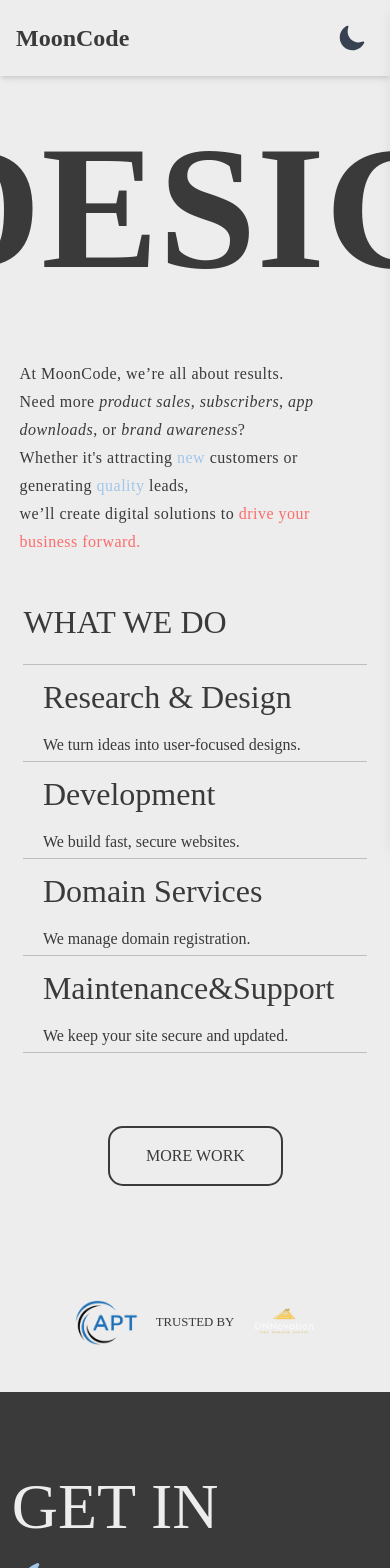
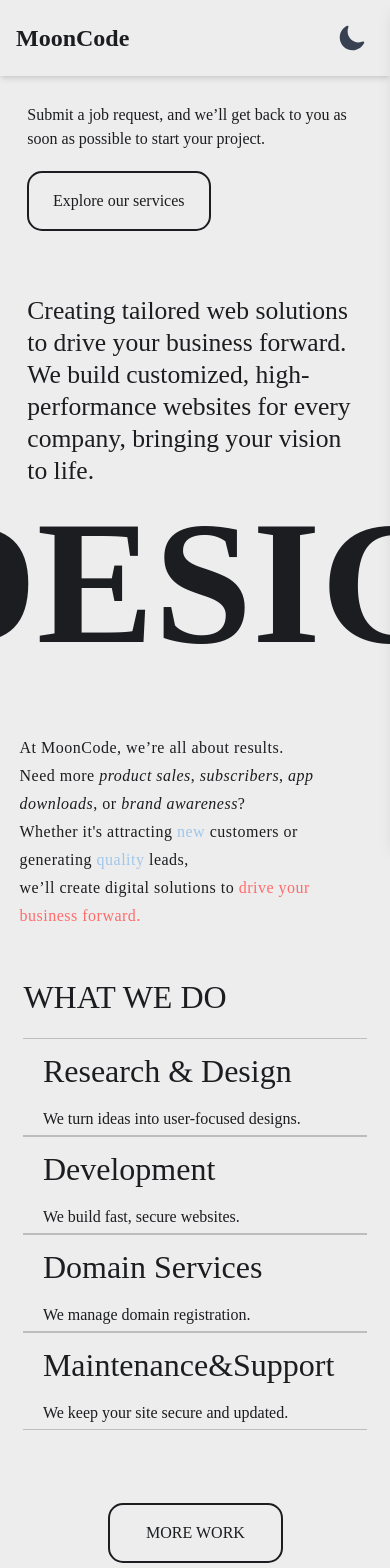
Before and after one commit to miriamciurea/agency, a React (Vite) app in the folder frontend/: page / in a window 390 px wide. Shown: the top 1568 px of the page. Built offline with nearby package versions, Linux system fonts and the light colour scheme.

Commit message:
homepage is better

```diff
--- a/frontend/src/Components/ContactUs/ContactForm.tsx
+++ b/frontend/src/Components/ContactUs/ContactForm.tsx
@@ -1,127 +1,3 @@
-// import React, { useState } from 'react';
-// import { TextField, Button, Select, MenuItem, FormControl, InputLabel } from '@mui/material';
-// import { IoIosSend } from "react-icons/io";
-
-// const ContactForm: React.FC = () => {
-
-//     const [budget, setBudget] = useState('');
-
-//     const handleChange = (event: React.ChangeEvent<{ value: unknown }>) => {
-//       setBudget(event.target.value as string);
-//     };
-
-
-
-//   return (
-//       <div className="grid grid-flow-row grid-cols-1 m-[10%] gap-[3%]
-//                 md:grid-flow-col md:grid-cols-2 md:m-[5%] md:mt-[5%]
-//       ">
-
-//         <div className="grid grid-flow-row order-last
-//                         md:order-first
-//                         ">
-
-//           <p className="h-[7vh] text-3xl
-//                         md:h-[13vh] md:text-5xl">
-//             Let’s get started
-//           </p>
-
-//           <form className="space-y-4">
-//             <TextField
-//               fullWidth
-//               label="Name"
-//               variant="outlined"
-//             />
-//             <TextField
-//               fullWidth
-//               label="Your email"
-//               variant="outlined"
-//               type="email"
-//             />
-//             <TextField
-//               fullWidth
-//               label="Phone number"
-//               variant="outlined"
-//               type="tel"
-//             />
-//             <FormControl fullWidth>
-//               <InputLabel id="budget-select-label">What’s your budget?</InputLabel>
-//               <Select
-//                 labelId="budget-select-label"
-//                 id="budget-select"
-//                 value={budget}
-//                 label="What’s your budget?"
-//                 onChange={handleChange}
-//                 style={{
-//                   backgroundColor: 'var(--bg)'
-//                 }}
-//               >
-//                 <MenuItem value={1000}
-//                   style={{
-//                     backgroundColor: 'var(--bg)'
-//                   }}
-//                 >less than $1,000</MenuItem>
-//                 <MenuItem value={2000}
-//                   style={{
-//                     backgroundColor: 'var(--bg)'
-//                   }}
-//                 >$1,000 - $3,000</MenuItem>
-//                 <MenuItem value={3000}
-//                   style={{
-//                     backgroundColor: 'var(--bg)'
-//                   }}
-//                 >$3,000 - $5,000</MenuItem>
-//                 <MenuItem value={'other'}
-//                   style={{
-//                     backgroundColor: 'var(--bg)'
-//                   }}
-//                 >other</MenuItem>
-//               </Select>
-//             </FormControl>
-
-//             <TextField
-//               fullWidth
-//               label="Tell us a little about your project"
-//               multiline
-//               rows={4}
-//               variant="outlined"
-//             />
-//             <Button variant="contained"
-//               endIcon={<IoIosSend />}
-//               style={{
-//                 backgroundColor: 'var(--blue)',
-//                 color: 'var(--grey)'
-//               }}
-//             >
-//               Send
-//             </Button>
-//           </form>
-//         </div>
-
-
-//         <div className="grid grid-flow-row">
-//           <h3 className="h-[13vh] font-[100] text-3xl">
-//             Got a concept? <br />
-//             Let’s develop it <span style={{ color: "var(--pink)" }}>together</span>.
-//           </h3>
-//           <div style={{
-//               backgroundImage: 'url(public/images/contactus.jpg)'
-//             }}
-//             className="w-full h-[150px] bg-cover bg-center
-//                       md:h-[465px]
-//             "
-//           >
-//           </div>
-//         </div>
-
-//       </div>
-
-
-//   );
-// };
-
-// export default ContactForm;
-
 import React, { useState } from 'react';
 import { TextField, Button, Select, MenuItem, FormControl, InputLabel, Snackbar, Alert } from '@mui/material';
 import { IoIosSend } from "react-icons/io";
@@ -224,12 +100,13 @@ const ContactForm: React.FC = () => {
   };
 
   return (
-    <div className="grid grid-flow-row grid-cols-1 m-[10%] gap-[3%] md:grid-flow-col md:grid-cols-2 md:m-[5%] md:mt-[5%]">
+    <div className="grid grid-flow-row grid-cols-1 m-[10%] gap-[3%]
+                    md:grid-flow-col md:grid-cols-2 md:m-[5%] md:mt-[5%]">
       {/* Left Side: Form Section */}
       <div className="grid grid-flow-row order-last md:order-first">
         <p className="h-[7vh] text-3xl md:h-[13vh] md:text-5xl">Let’s get started</p>
 
-        <form className="space-y-4" onSubmit={handleSubmit}>
+        <form className="space-y-4 mb-[25px] md:mb-0" onSubmit={handleSubmit}>
           {/* Name Field */}
           <TextField
             fullWidth
--- a/frontend/src/Components/Homepage/CompaniesSection.tsx
+++ b/frontend/src/Components/Homepage/CompaniesSection.tsx
@@ -31,7 +31,7 @@ const CompaniesSection: React.FC = () => {
       <a href="https://www.dnnovationconstruction.co.uk" target="_blank" rel="noopener noreferrer"
       className="transform transition-transform duration-300 hover:scale-110 hover:opacity-80">
         <div
-          className="w-[65px] h-[100px] md:w-[100px] bg-no-repeat bg-center bg-contain"
+          className="w-[65px] h-[100px] md:w-[100px] bg-no-repeat bg-center bg-contain bg-black bg-opacity-10 rounded-full"
           style={{
             backgroundImage: `url(${dnnLogo})`
           }}
--- a/frontend/src/Components/Homepage/Hero.tsx
+++ b/frontend/src/Components/Homepage/Hero.tsx
@@ -1,25 +1,29 @@
 import { useRef } from 'react';
 import useMouseMove from '../hooks/useMouseMove';
 import 'animate.css';
+import { useNavigate } from 'react-router-dom';
 
 const Hero = () => {
   const containerRef = useRef<HTMLDivElement>(null);
   const buttonRef = useRef<HTMLButtonElement>(null);
+
+  const navigate = useNavigate();
 
   // Apply the useMouseMove hook to the button within the container
   useMouseMove(containerRef, buttonRef);
 
   return (
     <section ref={containerRef} className="p-[7%] gap-[20%]
-                                            grid md:grid-cols-[1fr_2fr] items-center md:p-[2%] md:mt-[15%] md:gap-0">
+                                            grid md:grid-cols-[1fr_2fr] items-center md:p-[2%] md:mt-[12%] md:gap-0">
       <div className="flex flex-col gap-[20px]
                       md:h-[100%] md:w-[100%] md:justify-end animate__animated animate__fadeInLeft">
         <div className="md:pr-[20%] md:text-[1.3rem]">
-          Pick a plan, submit a job request, and your project will kickoff within 24 hours.
+        Submit a job request, and we’ll get back to you as soon as possible to start your project.
+
         </div>
 
         <div className="">
-          <button ref={buttonRef} className="button">Explore our services</button>
+          <button ref={buttonRef} className="button" onClick={() => navigate('/services')}>Explore our services</button>
         </div>
       </div>
 
--- a/frontend/src/Components/Homepage/PortfolioSection.tsx
+++ b/frontend/src/Components/Homepage/PortfolioSection.tsx
@@ -74,15 +74,12 @@ const PortfolioSection: React.FC = () => {
 
   return (
     <div className={styles.portfolioSectionContainer}>
-      {/* <h1 className={`${styles.portfolioTitle} sectionTitle`}>more work button</h1>
-       */}
-
       <div className="flex justify-center">
         <div className={styles.button}
           onMouseMove={(e) => handleMouseMove(e, e.currentTarget)}
           onMouseLeave={(e) => handleMouseLeave(e.currentTarget)}
           >
-          MORE WORK
+          <a href="/services">MORE WORK</a>
         </div>
       </div>
 
--- a/frontend/src/Components/Homepage/WhatWeDo.tsx
+++ b/frontend/src/Components/Homepage/WhatWeDo.tsx
@@ -3,13 +3,13 @@ import styles from "./WhatWeDo.module.css";
 
 const imageMapping = {
   "Research & Design":
-    "https://images.unsplash.com/photo-1674027326254-88c960d8e561?q=80&w=3132&auto=format&fit=crop&ixlib=rb-4.0.3&ixid=M3wxMjA3fDB8MHxwaG90by1wYWdlfHx8fGVufDB8fHx8fA%3D%3D",
+    "https://images.unsplash.com/photo-1523726491678-bf852e717f6a?q=80&w=2940&auto=format&fit=crop&ixlib=rb-4.0.3&ixid=M3wxMjA3fDB8MHxwaG90by1wYWdlfHx8fGVufDB8fHx8fA%3D%3D",
   "Development":
-    "https://images.unsplash.com/photo-1674027001840-1a3e834eb73f?q=80&w=3132&auto=format&fit=crop&ixlib=rb-4.0.3&ixid=M3wxMjA3fDB8MHxwaG90by1wYWdlfHx8fGVufDB8fHx8fA%3D%3D",
+    "https://images.unsplash.com/photo-1580894894513-541e068a3e2b?q=80&w=2940&auto=format&fit=crop&ixlib=rb-4.0.3&ixid=M3wxMjA3fDB8MHxwaG90by1wYWdlfHx8fGVufDB8fHx8fA%3D%3D",
   "Domain Services":
-    "https://plus.unsplash.com/premium_photo-1661600114108-3179188e1ab3?q=80&w=2940&auto=format&fit=crop&ixlib=rb-",
+    "https://images.unsplash.com/photo-1483817101829-339b08e8d83f?q=80&w=2904&auto=format&fit=crop&ixlib=rb-4.0.3&ixid=M3wxMjA3fDB8MHxwaG90by1wYWdlfHx8fGVufDB8fHx8fA%3D%3D",
   "Maintenance&Support":
-    "https://images.unsplash.com/photo-1552664730-d307ca884978?q=80&w=2940&auto=format&fit=crop&ixlib=rb-4.0.3&ixid=M3wxMjA3fDB8MHxwaG90by1wYWdlfHx8fGVufDB8fHx8fA%3D%3D",
+    "https://images.unsplash.com/photo-1522202176988-66273c2fd55f?w=900&auto=format&fit=crop&q=60&ixlib=rb-4.0.3&ixid=M3wxMjA3fDB8MHxzZWFyY2h8MXx8cGVvcGxlJTIwY29kaW5nfGVufDB8MHwwfHx8Mg%3D%3D",
 };
 
 const descriptions = {
@@ -44,11 +44,12 @@ const WhatWeDo: React.FC = () => {
   };
 
   return (
-    <div className={styles.whatWeDoContainer}>
+    <div className={`${styles.whatWeDoContainer} cursor-none`}>
       <div className={styles.textSection}>
         <h1 className={styles.sectionTitle}>WHAT WE DO</h1>
         <ul className={styles.serviceList}>
           {Object.keys(imageMapping).map((item) => (
+            <a href="/services" style = {{cursor: "none"}}>
             <li
               key={item}
               className={styles.serviceItem}
@@ -61,6 +62,7 @@ const WhatWeDo: React.FC = () => {
                 {descriptions[item as keyof typeof descriptions]}
               </span>
             </li>
+            </a>
           ))}
         </ul>
       </div>
--- a/frontend/src/Components/Shared/Footer.module.css
+++ b/frontend/src/Components/Shared/Footer.module.css
@@ -1,7 +1,7 @@
 /* Footer.module.css */
 
 .footer {
-  background-color: #1e1e1e;
+  background-color: var(--grey);
   /* Dark background for contrast */
   color: #ffffff;
   /* Light text for readability */
--- a/frontend/src/Components/Shared/Footer1.tsx
+++ b/frontend/src/Components/Shared/Footer1.tsx
@@ -19,26 +19,27 @@ const Footer1: React.FC = () => {
     text-white
     bg-grey
     "
-
-    // background: 'radial-gradient(circle, rgba(2,0,36,1) 40%, rgba(9,9,121,1) 76%, rgba(0,106,255,1) 100%)'
     >
 
       <div className="
-      text-[4rem] md:text-[8rem]
+      text-[4rem] md:text-[5rem]
       font-crazy
       flex
       flex-col
       justify-center
       ">
+        <a href="/contact">
 
           GET IN <br />
           <div className="
           flex
           items-center">
             <img src={halfMoon} alt="Half Moon" className="w-[80px] h-[80px]
-          md:w-[150px] md:h-[150px]" />
+            md:w-[100px] md:h-[100px]" />
             TOUCH
           </div>
+
+        </a>
 
       </div>
 
--- a/frontend/src/index.css
+++ b/frontend/src/index.css
@@ -9,8 +9,8 @@
   --blue: #A1C6EA;
   --bg: #EDEDED;
   --pink: #FF6B6B;
-  --grey: #3A3A3A;
-
+  /* --grey: #3A3A3A; */
+  --grey: #1c1d20;
   --crazy: 'Libre Baskerville';
   --normal: 'Afacad Flux';
 
--- a/frontend/src/pages/HomePage.tsx
+++ b/frontend/src/pages/HomePage.tsx
@@ -1,4 +1,4 @@
-// import Hero from '../Components/Homepage/Hero';
+import Hero from '../Components/Homepage/Hero';
 import Slider from "../Components/Homepage/Slider";
 import Statement from "../Components/Homepage/Statement";
 import What from "../Components/Homepage/WhatWeDo";
@@ -10,7 +10,7 @@ import Companies from "../Components/Homepage/CompaniesSection";
 const HomePage = () => {
   return (
     <>
-      {/* <Hero /> */}
+      <Hero />
       <Slider />
       <Statement />
       <What />
```
Also changed, not shown: frontend/src/assets/leWagon.JPG (added). Lines whose indentation alone changed are shown as unchanged.
